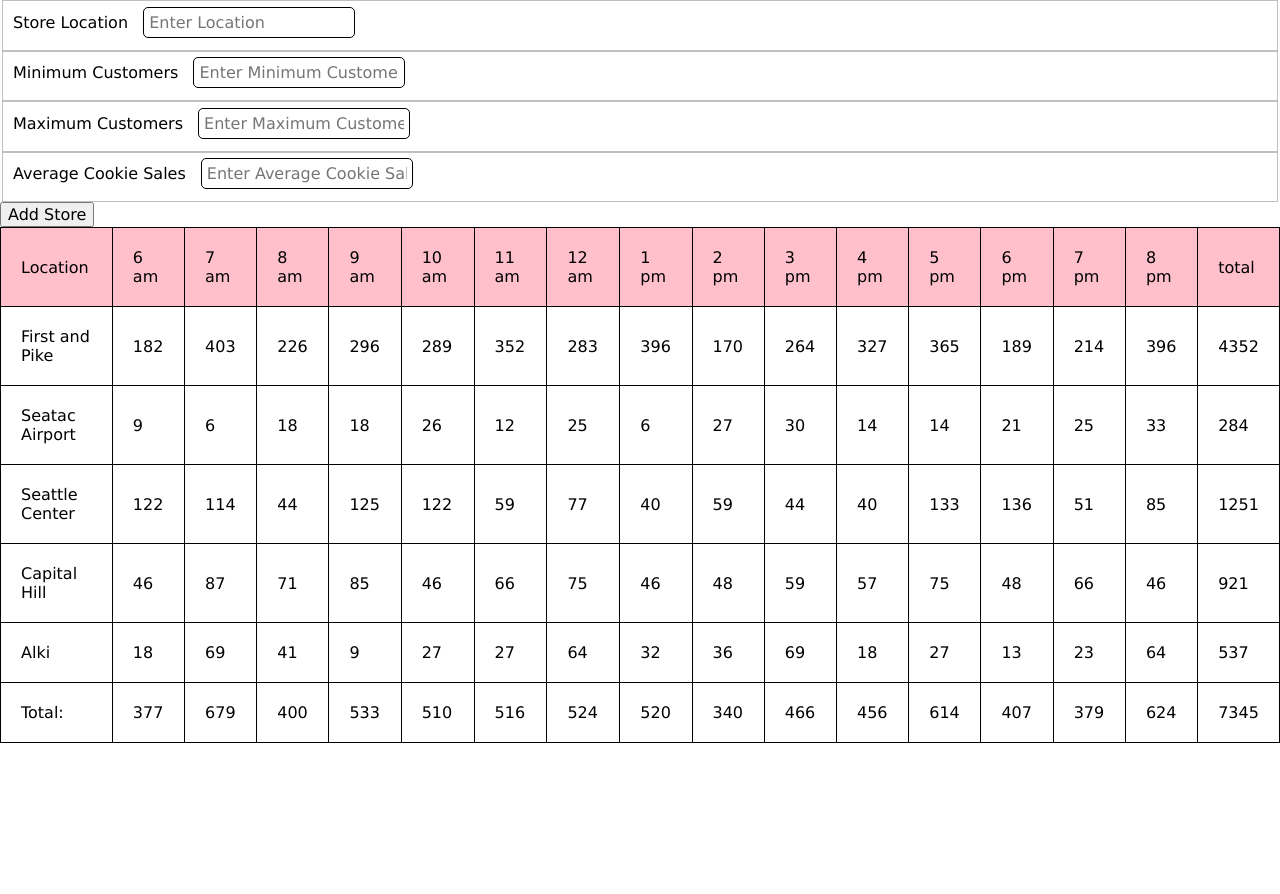
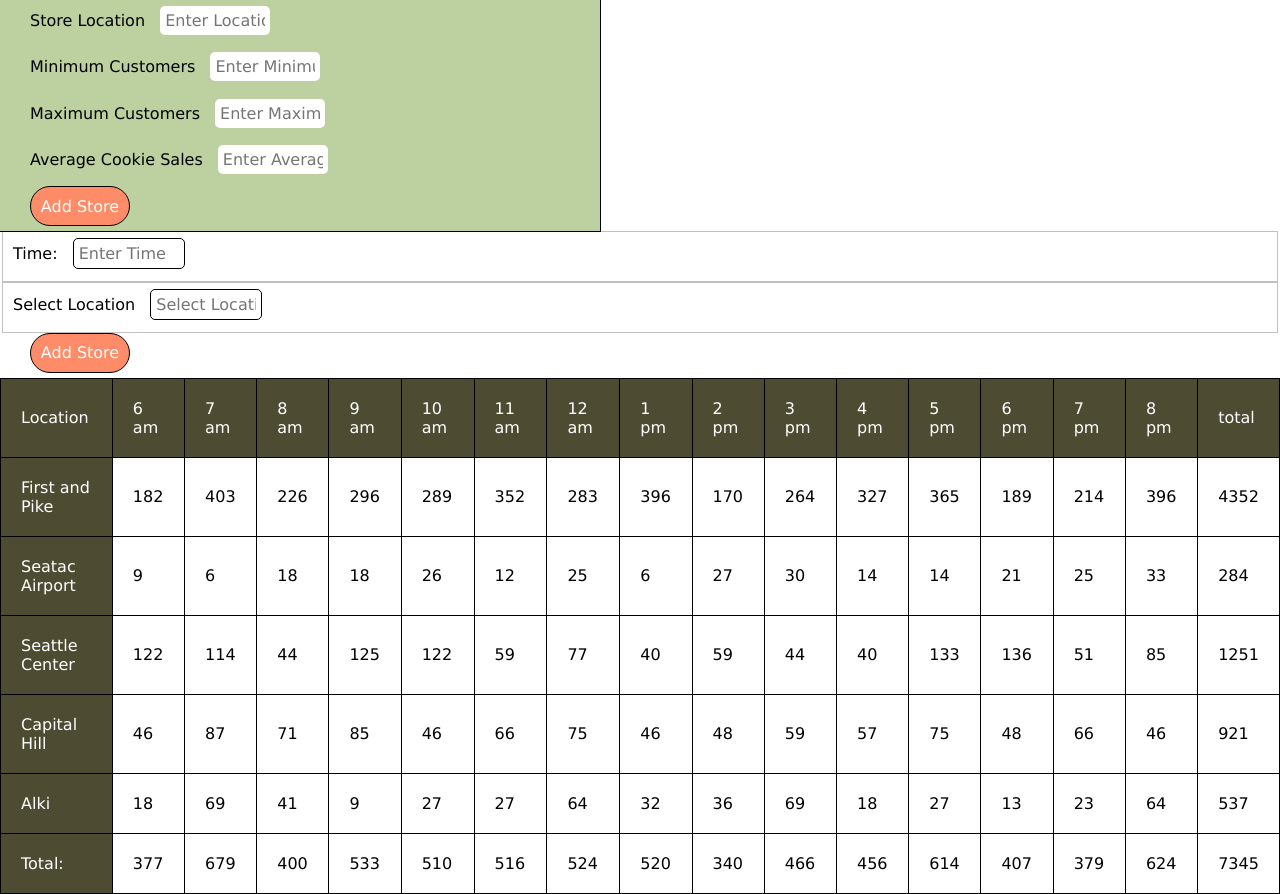
Before and after one commit to ejdelrio/Cookie_stand, a plain HTML site: page sales.html in a window 1280 px wide. Before the commit the page ends 800 px from the top, so only its background shows below. Drawn offline with Linux system fonts and the light colour scheme.

Commit message:
Adding cell selector form

```diff
--- a/sales.html
+++ b/sales.html
@@ -5,7 +5,7 @@
     <link rel="stylesheet" href="sales_style.css">
   </head>
   <body>
-    <form id="Store Entry">
+    <form id="store_entry">
       <fieldset>
         <label for="store_name">Store Location</label>
         <input type="text" name="store_location" placeholder="Enter Location" required>
@@ -24,6 +24,19 @@
       <fieldset>
         <label for="Average Cookie Sales">Average Cookie Sales</label>
         <input type="text" name="avg_sales" placeholder="Enter Average Cookie Sales" required>
+      </fieldset>
+
+      <button type="submit" id="submit-btn">Add Store</button>
+    </form>
+    <form id="cell_select">
+      <fieldset>
+        <label for="row_select">Time:</label>
+        <input type="text" name="time" placeholder="Enter Time" required>
+      </fieldset>
+
+      <fieldset>
+        <label for="store_loc">Select Location</label>
+        <input type="text" name="location" placeholder="Select Location" required>
       </fieldset>
 
       <button type="submit" id="submit-btn">Add Store</button>
--- a/sales_style.css
+++ b/sales_style.css
@@ -409,25 +409,57 @@ table {
   font-family: Verdana;
 }
 
+#store_entry {
+  width: 600px;
+  background: #bdd09f;
+  outline: 1px solid black;
+}
+
+#store_entry * {
+  margin-left: 10px;
+  outline: none;
+  border: none;
+}
+
 thead {
-  background: pink;
+  background: #4D4C33;
+  color: white;
 }
 
 td {
   padding: 20px;
   margin: 20px;
-
   border: 1px solid black;
 }
 
+tr>:nth-child(1) {
+  background: #4D4C33;
+  color: white;
+}
+
 input[type="text"] {
+  width: 100px;
   padding: 5px;
   margin-left: 10px;
   border: solid 1px black;
   border-radius: 5px;
+  transition: 1s;
+
 }
 
 input[type="text"]:focus {
   background: #000;
   color: #fff;
+  width: 300px;
 }
+
+#submit-btn {
+  height: 40px;
+  width: 100px;
+  border-radius: 20px;
+  background: #FF8C69;
+  margin-left: 30px;
+  color: white;
+  border: 1px solid black;
+  margin-bottom: 5px;
+}
```
Also changed, not shown: index_style.css (+10 -0 lines).
